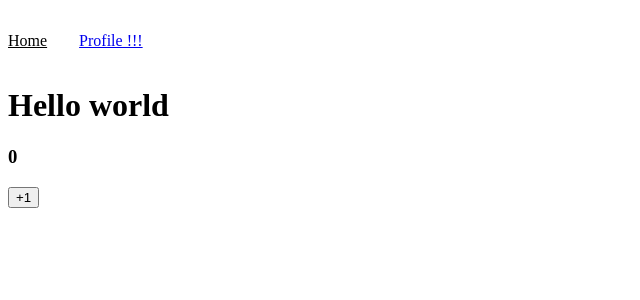
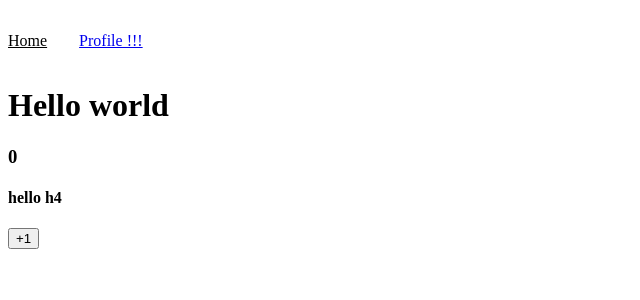
Before and after one commit to teaMasterAl/ProfileApp, a Vue app: page / in a window 1280 px wide. Shown: the top 300 px of the page, without its empty margins (0-640 px from the left). Built offline with nearby package versions, Linux system fonts and the light colour scheme.

Commit message:
create new titile

```diff
--- a/src/views/HomeView.vue
+++ b/src/views/HomeView.vue
@@ -2,6 +2,7 @@
   <main>
     <h1>Hello world</h1>
     <h3>{{counterStore.count}}</h3>
+    <h4>hello h4</h4>
     <button @click="counterStore.increment">+1</button>
   </main>
 </template>
```
